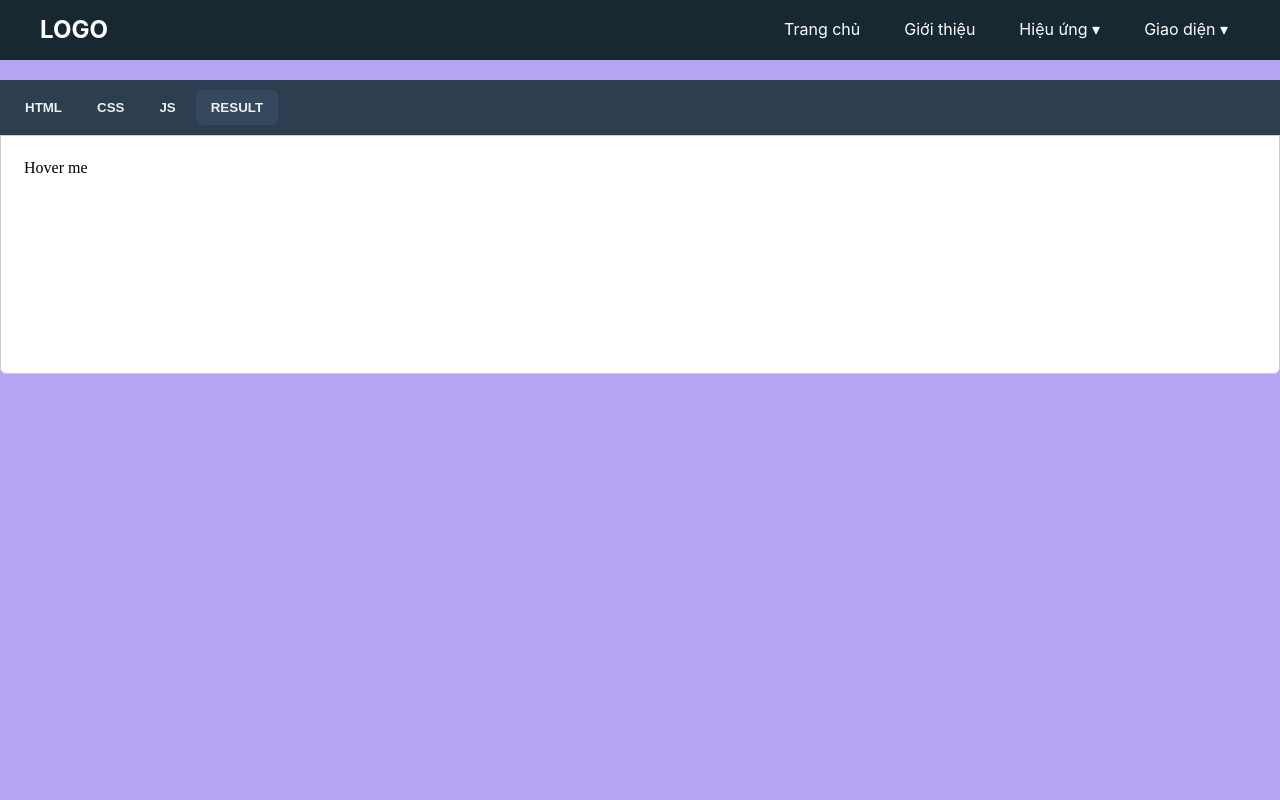
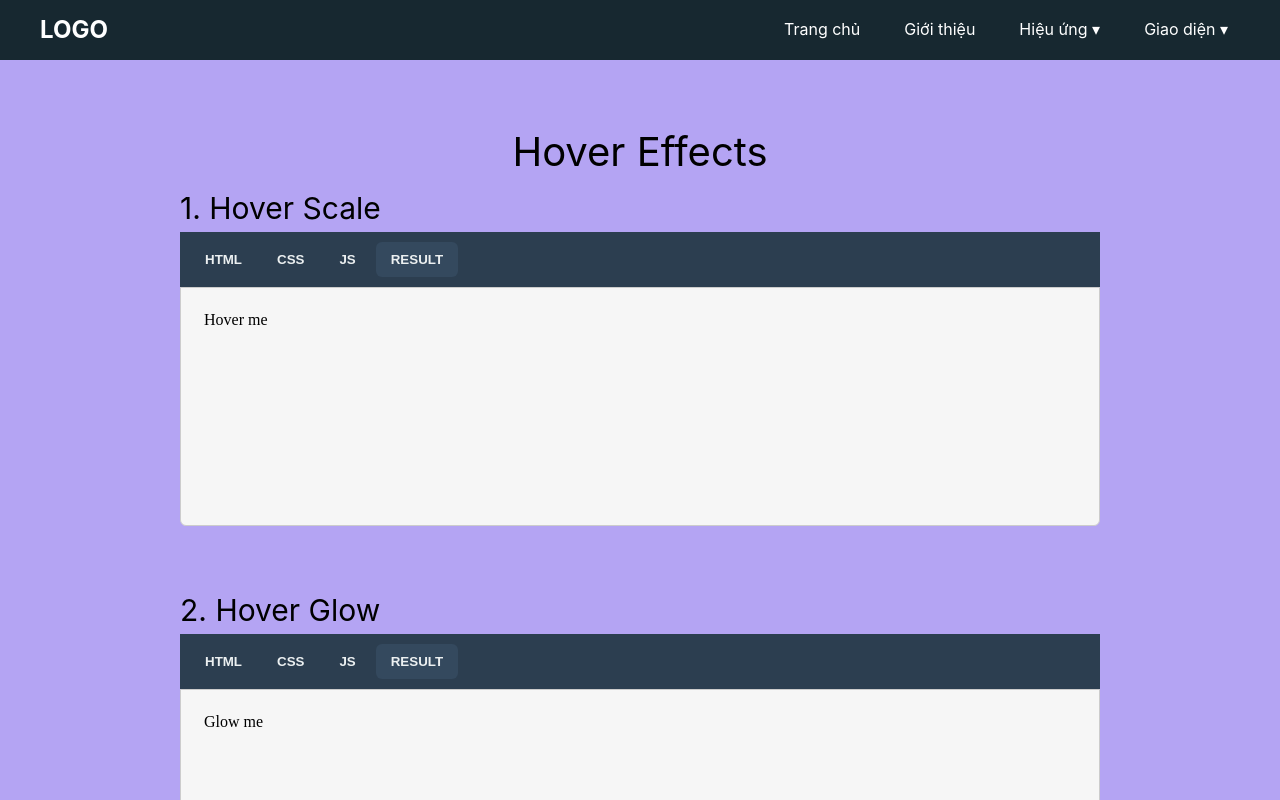
Before and after one commit to PhanVinh09/My-effects-library, a Vue app: page /effect/hover in a window 1280 px wide. Shown: the top 800 px of the page. Built offline with nearby package versions, Linux system fonts and the light colour scheme.

Commit message:
load and display hover effects from JSON using v-for

```diff
--- a/src/components/effects/EffectTabs.vue
+++ b/src/components/effects/EffectTabs.vue
@@ -1,12 +1,9 @@
 <template>
+
+  <h1>{{ effect.id }}. {{ effect.title }}</h1>
   <div>
     <div class="tabs">
-      <button
-        v-for="tab in tabs"
-        :key="tab"
-        @click="activeTab = tab"
-        :class="{ active: activeTab === tab }"
-      >
+      <button v-for="tab in tabs" :key="tab" @click="activeTab = tab" :class="{ active: activeTab === tab }">
         {{ tab.toUpperCase() }}
       </button>
     </div>
@@ -20,7 +17,7 @@
     <div v-else-if="activeTab === 'js'" class="tab-content">
       <pre><code class="language-js">{{ effect.js }}</code></pre>
     </div>
-    <div v-else class="tab-content">
+    <div v-else class="tab-content_result">
       <iframe :srcdoc="generatedPreview" />
     </div>
   </div>
@@ -29,6 +26,7 @@
 <script>
 import hljs from 'highlight.js'
 import 'highlight.js/styles/github-dark.css' // hoặc theme khác
+import { effect } from 'vue';
 
 export default {
   props: {
@@ -101,7 +99,18 @@ export default {
 }
 
 .tab-content {
-  background: #fff;
+  background: #0d1117;
+  padding: 15px;
+  border: 1px solid #ccc;
+  border-radius: 0 0 6px 6px;
+  min-height: 200px;
+  font-family: 'Courier New', Courier, monospace;
+  font-size: 14px;
+  overflow-x: auto;
+}
+
+.tab-content_result {
+  background: #f6f6f6;
   padding: 15px;
   border: 1px solid #ccc;
   border-radius: 0 0 6px 6px;
--- a/src/components/effects/EffectsHover.vue
+++ b/src/components/effects/EffectsHover.vue
@@ -1,22 +1,34 @@
 <template>
-  <div>
-    <EffectTabs :effect="myEffect" />
+  <div class="container">
+    <h2>Hover Effects</h2>
+    <div v-for="effect in hoverEffects" :key="effect.id" style="margin-bottom: 60px">
+      <EffectTabs :effect="effect" />
+    </div>
   </div>
 </template>
+
 <script>
 import EffectTabs from './EffectTabs.vue';
+import effectsData from '../data/effect.json';
 
 export default {
   components: { EffectTabs },
-  data() {
-    return {
-      myEffect: {
-        title: "Hover Scale",
-        html: "<div class='box'>Hover me</div>",
-        css: ".box { transition: 0.3s; } .box:hover { transform: scale(1.2); }",
-        js: ""
-      }
-    };
+  computed: {
+    hoverEffects() {
+      return effectsData.find(group => group.category === 'hover')?.effects || [];
+    }
   }
 };
 </script>
+<style scoped>
+.container {
+  max-width: 960px;
+  margin: 0 auto;
+  padding: 40px 20px;
+}
+h2{
+  display: flex;
+  justify-content: center;
+  font-size: 40px;
+}
+</style>
```
